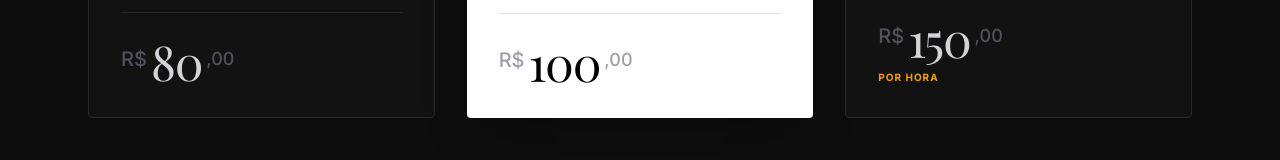
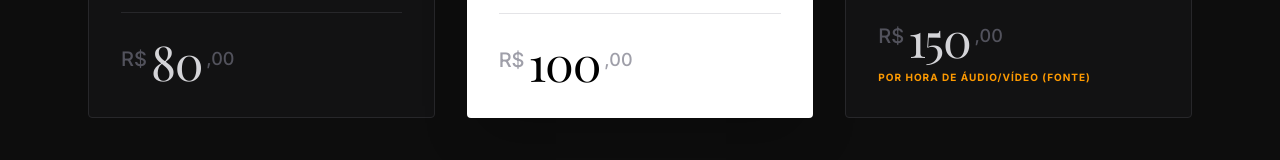
Before and after one commit to JD-Rodrigues/proposta-redator, a plain HTML site: page index.html in a window 1280 px wide. Shown: the part 2575-2735 px from the top of the page. Drawn offline with nearby package versions, Linux system fonts and the light colour scheme; a web font is replaced by a local one.

Commit message:
Update index.html

```diff
--- a/index.html
+++ b/index.html
@@ -338,7 +338,7 @@
                 <span class="text-5xl font-serif tracking-tight">150</span>
                 <span class="text-lg font-medium mt-2 text-zinc-600">,00</span>
               </div>
-              <span class="text-[10px] font-bold uppercase tracking-widest mt-2 block text-amber-500">por hora</span>
+              <span class="text-[10px] font-bold uppercase tracking-widest mt-2 block text-amber-500">por hora de áudio/vídeo (fonte)</span>
             </div>
           </div>
         </div>
```
